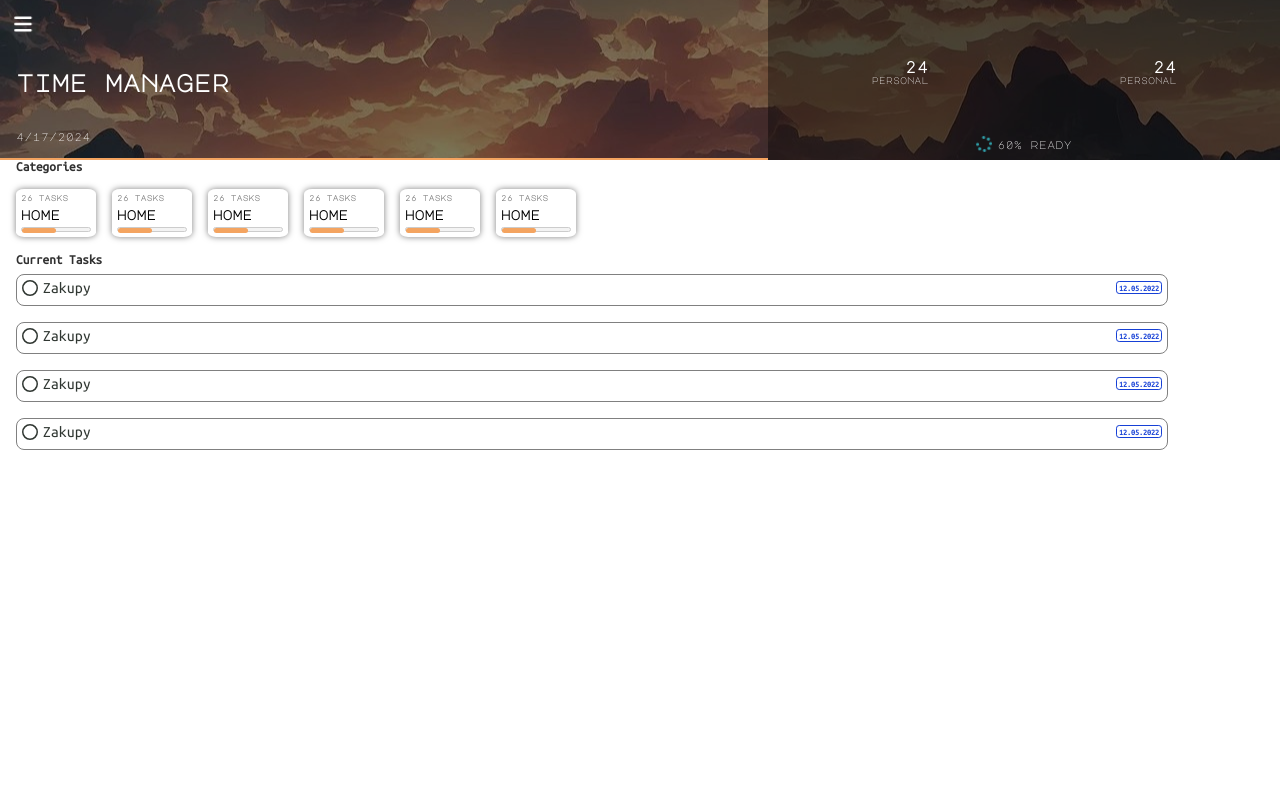
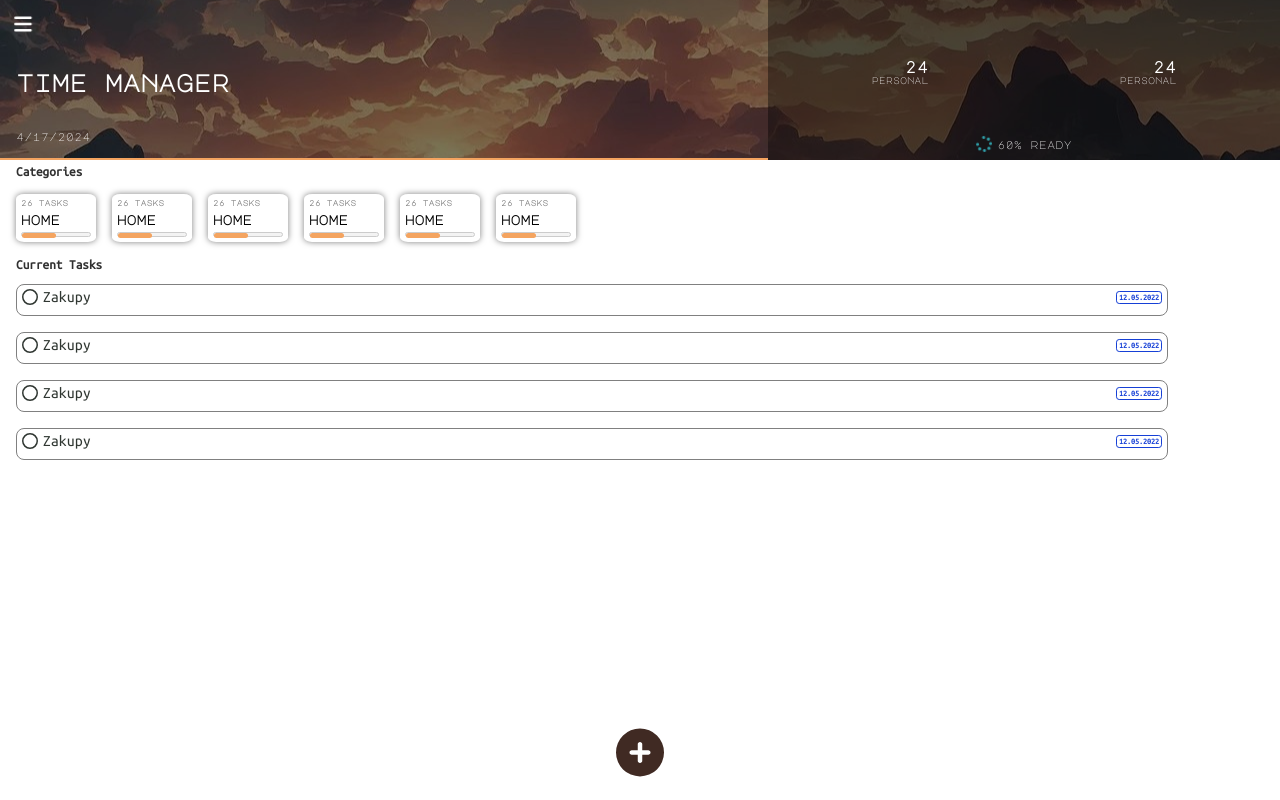
Before and after one commit to Marceli93qwe/toDoAppFE, a React (Vite) app in the folder toDoAppFE/: page / in a window 1280 px wide. Built offline with nearby package versions, Linux system fonts and the light colour scheme.

Commit message:
added addition button and refactored the code over it

```diff
--- a/toDoAppFE/src/App.css
+++ /dev/null
@@ -1,8 +0,0 @@
-body,
-html,
-* {
-    margin: 0;
-    padding: 0;
-    box-sizing: border-box;
-    font-family: 'Major Mono Display', monospace;
-}
--- a/toDoAppFE/src/App.tsx
+++ /dev/null
@@ -1,16 +0,0 @@
-import './App.css'
-import {Header} from "./components/Header/Header";
-import {Main} from "./components/Main/Main";
-
-function App() {
-
-
-    return (
-        <>
-            <Header/>
-            <Main/>
-        </>
-    )
-}
-
-export default App
--- /dev/null
+++ b/toDoAppFE/src/components/AdditionButton.tsx
@@ -0,0 +1,10 @@
+import { faCirclePlus } from "@fortawesome/free-solid-svg-icons";
+import { FontAwesomeIcon } from "@fortawesome/react-fontawesome";
+
+export const AdditionButton = () => {
+    return (
+        <FontAwesomeIcon icon={faCirclePlus} className="main-addition-button" size="3x" />
+    );
+}
+
+export default AdditionButton;
--- /dev/null
+++ b/toDoAppFE/src/components/App.css
@@ -0,0 +1,20 @@
+body,
+html,
+* {
+    margin: 0;
+    padding: 0;
+    box-sizing: border-box;
+    font-family: 'Major Mono Display', monospace;
+}
+
+#root {
+    height: 100vh;
+}
+
+.main-addition-button {
+    color: #402a23;
+    position: sticky;
+    top: 100%;
+    left: 50%;
+    transform: translate(-50%, -50%);
+}
--- /dev/null
+++ b/toDoAppFE/src/components/App.tsx
@@ -0,0 +1,18 @@
+import './App.css'
+import { Header } from "./Header/Header";
+import { Main } from "./Main/Main";
+import { AdditionButton } from "./AdditionButton"
+
+function App() {
+
+    return (
+        <>
+            <Header />
+            <Main />
+            <AdditionButton />
+
+        </>
+    )
+}
+
+export default App
--- a/toDoAppFE/src/components/Main/CategoriesSection/Categories.tsx
+++ b/toDoAppFE/src/components/Main/CategoriesSection/Categories.tsx
@@ -5,7 +5,7 @@ export const Categories = () => {
     return (
         <>
             <SectionLabel>Categories</SectionLabel>
-            <Row style={{ overflowX: "scroll", whiteSpace: "nowrap", gap: "1rem", padding: " 1rem" }}>
+            <Row style={{ overflowX: "scroll", whiteSpace: "nowrap", gap: "1rem", padding: "0.7rem 1rem" }}>
                 <CategoryBox />
                 <CategoryBox />
                 <CategoryBox />
--- a/toDoAppFE/src/components/Main/Main.tsx
+++ b/toDoAppFE/src/components/Main/Main.tsx
@@ -1,3 +1,4 @@
+import AdditionButton from "../AdditionButton";
 import { Categories } from "./CategoriesSection/Categories";
 import "./main.css"
 import { TaskList } from "./TasksSection/TaskList";
--- a/toDoAppFE/src/components/common/SectionLabel.tsx
+++ b/toDoAppFE/src/components/common/SectionLabel.tsx
@@ -1,11 +1,12 @@
 import { ReactNode } from "react";
 
 interface Props {
-    children: ReactNode
+    children: ReactNode,
+    style?: {},
 }
-export const SectionLabel = ({ children }: Props) => {
+export const SectionLabel = ({ children, style }: Props) => {
     return (
-        <h5 style={{ fontFamily: "Ubuntu Mono", color: "#303030", padding: "0 1rem" }}>{children}</h5>
+        <h5 style={{ fontFamily: "Ubuntu Mono", color: "#303030", padding: "0.3rem 1rem", ...style }}>{children}</h5>
 
     );
 }
--- a/toDoAppFE/src/main.tsx
+++ b/toDoAppFE/src/main.tsx
@@ -1,9 +1,9 @@
 import React from 'react'
 import ReactDOM from 'react-dom/client'
-import App from './App.tsx'
+import App from './components/App.tsx'
 
 ReactDOM.createRoot(document.getElementById('root')!).render(
     <React.StrictMode>
-        <App/>
+        <App />
     </React.StrictMode>,
 )
```
